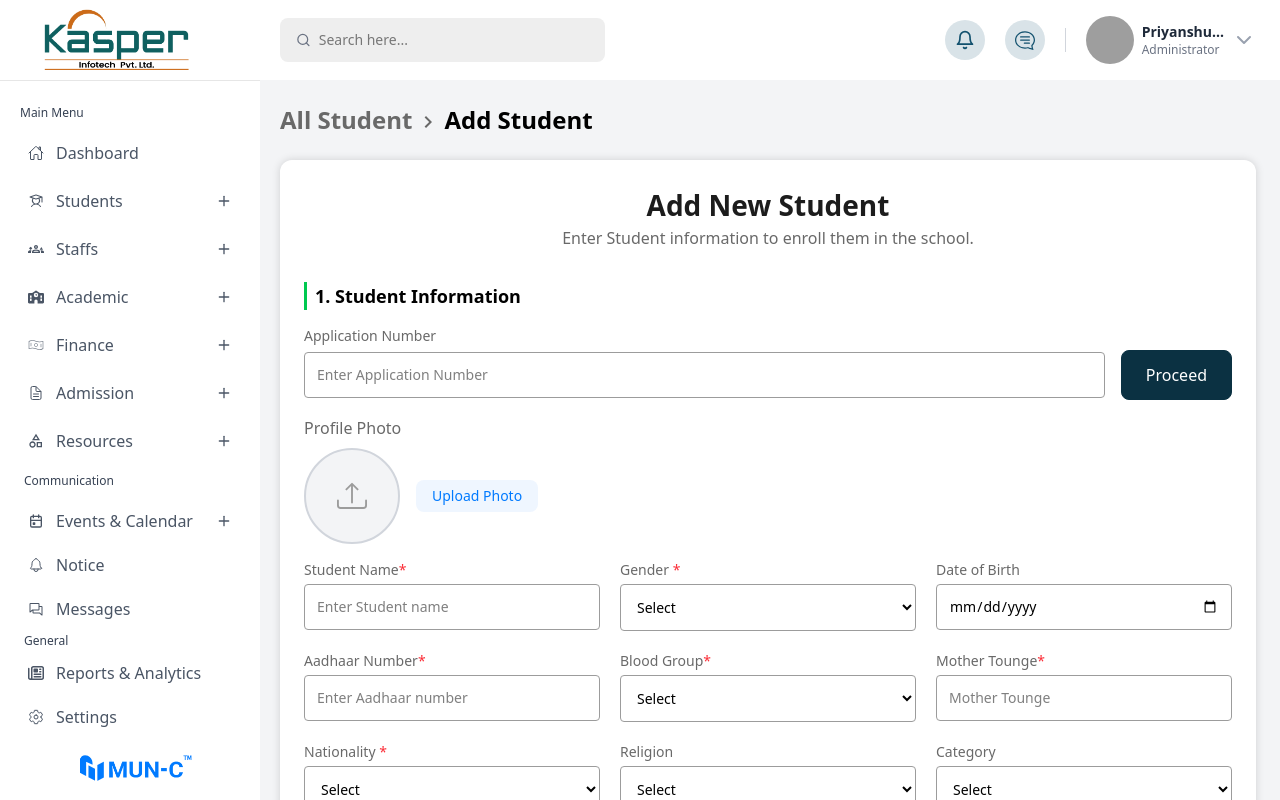
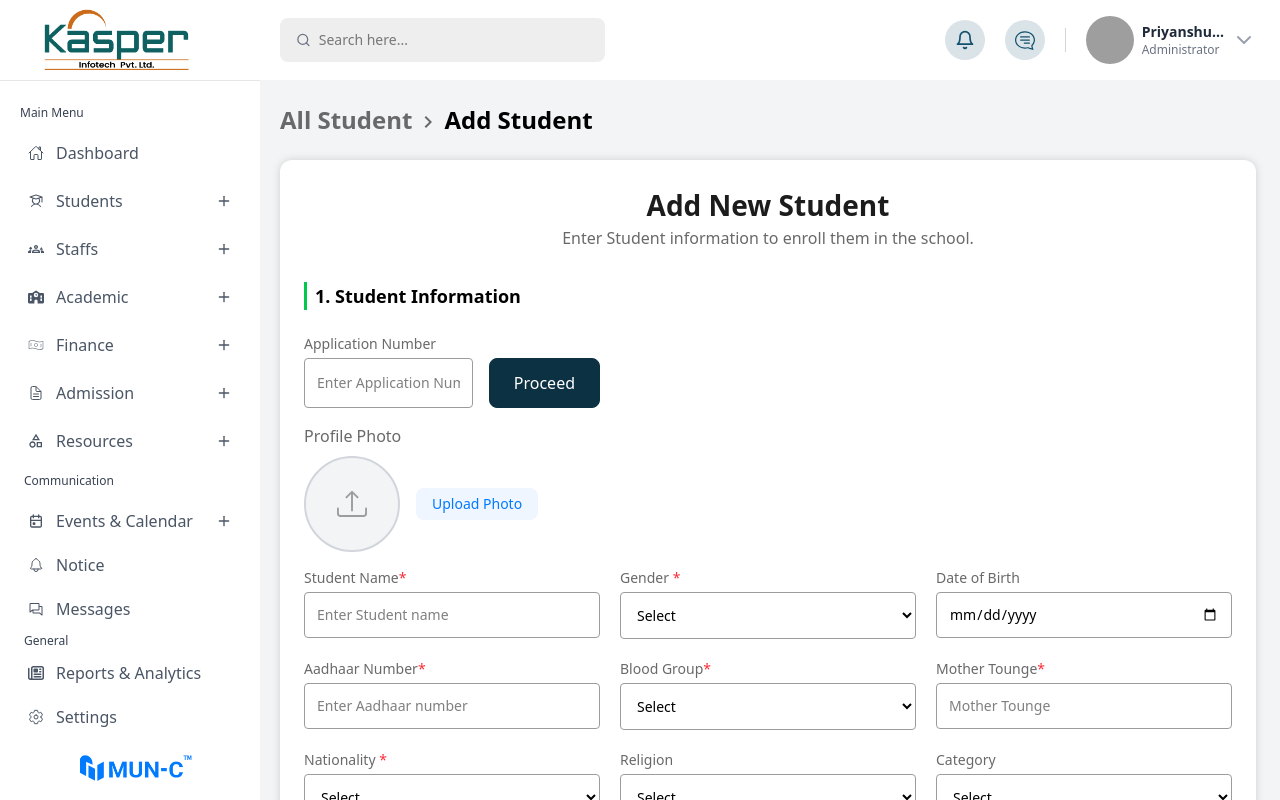
Before and after one commit to codesaurabhk/SMS_new, a React (Vite) app in the folder client/: page /AddStudent in a window 1280 px wide. Built offline with nearby package versions, Linux system fonts and the light colour scheme; grey boxes are pictures that could not be loaded.

Commit message:
add student done

```diff
--- a/client/src/page/Student/AddStudent.jsx
+++ b/client/src/page/Student/AddStudent.jsx
@@ -97,13 +97,13 @@ const AddStudent = () => {
           <h2 className="text-lg font-semibold border-l-[3px] border-[#00C950] pl-2">
             1. Student Information
           </h2>
-          <div className="flex gap-4 w-full">
-            <div className="flex flex-col gap-1 w-full">
+          <div className="grid sm:grid-cols-1 md:grid-cols-2 lg:grid-cols-3 mt-6 gap-5">
+            <div className="flex flex-col gap-1 ">
               <label className="text-sm text-[#696969]">
                 Application Number
               </label>
 
-              <div className="flex gap-4 items-center w-[125]">
+              <div className="flex gap-4 items-cente">
                 <input
                   type="text"
                   placeholder="Enter Application Number"
@@ -115,6 +115,8 @@ const AddStudent = () => {
                 </button>
               </div>
             </div>
+            <div></div>
+            <div></div>
           </div>
 
           <span className="text-[#696969] font-medium ">Profile Photo</span>
```
